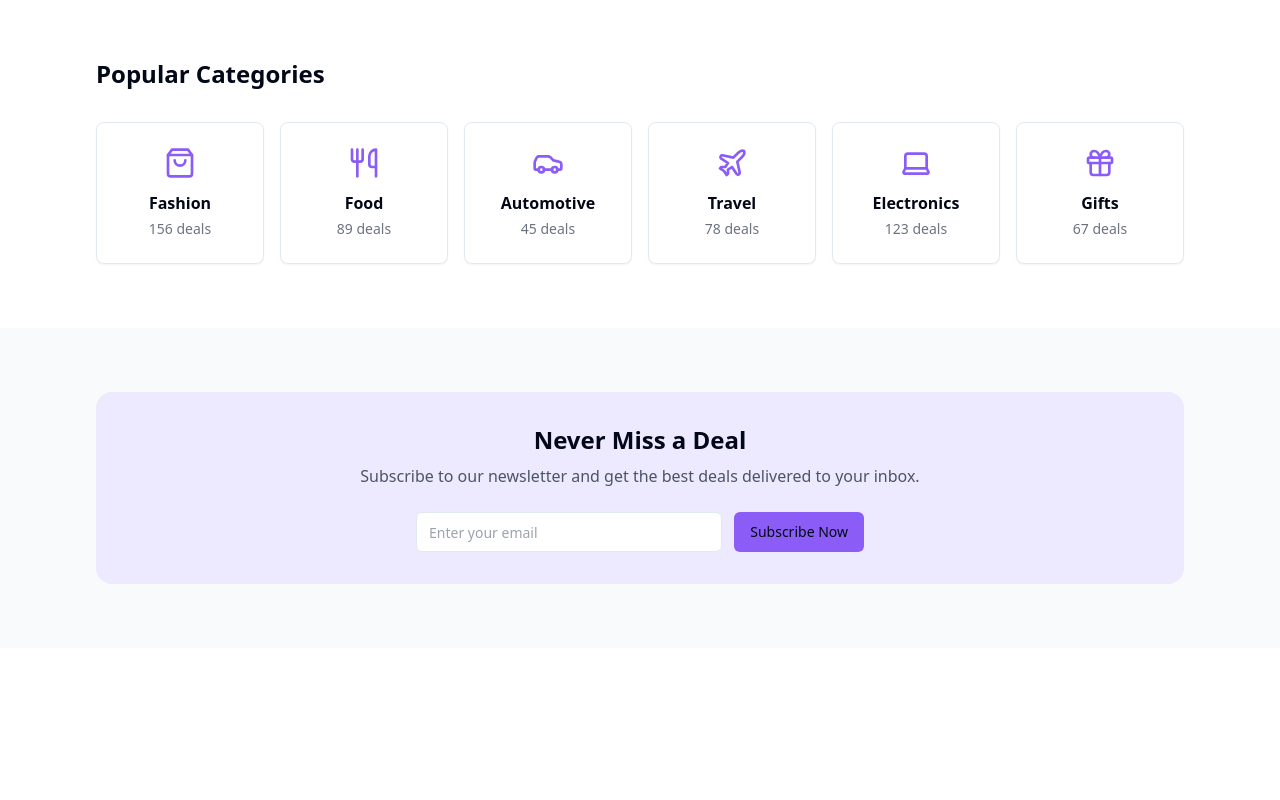
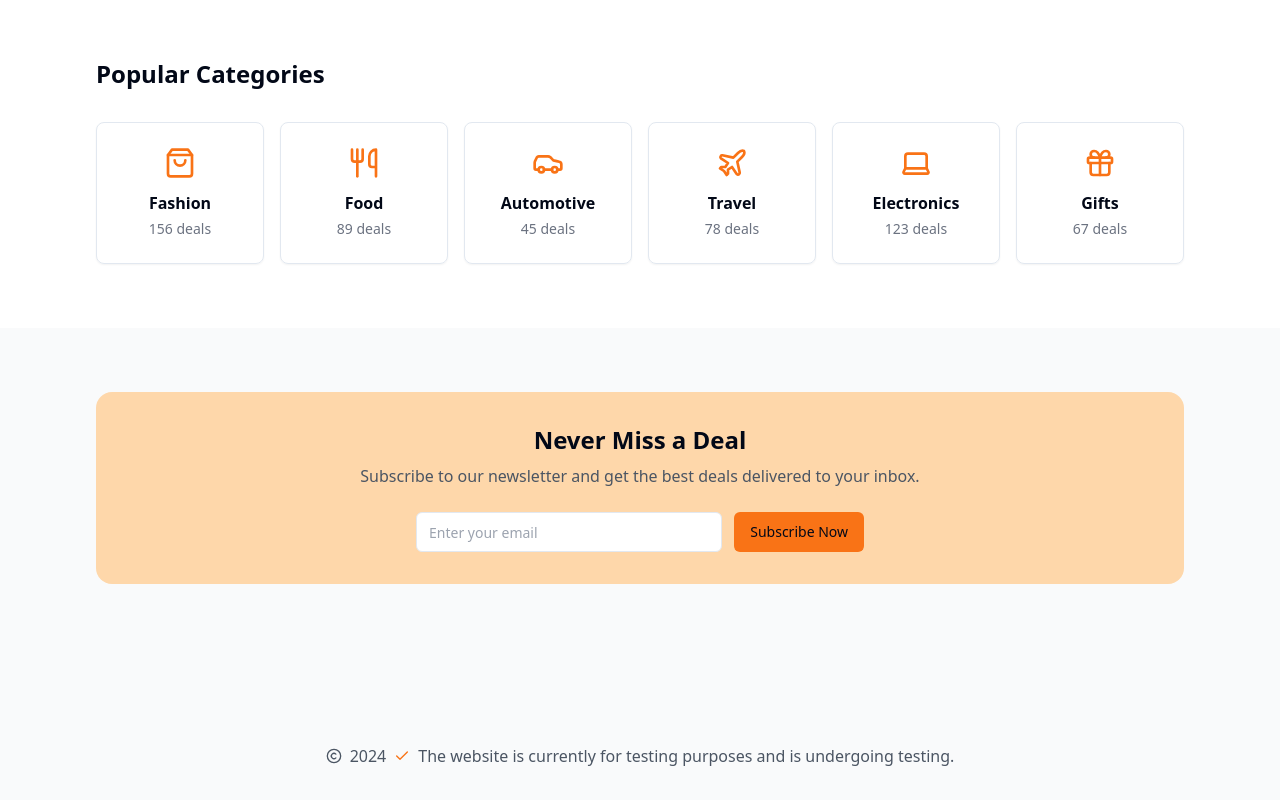
Before and after one commit to ashisweb/dealify-platform, a React (Vite) app: page / in a window 1280 px wide. Shown: the part 722-1522 px from the top of the page. Before the commit the page ends 1370 px from the top, so only its background shows below. Built offline with nearby package versions, Linux system fonts and the light colour scheme.

Commit message:
Update footer and color scheme
Changed the website's color scheme to orange and added a copyright-free icon. Updated the footer to include the message: "The website is currently for testing purposes and is undergoing testing."
[skip gpt_engineer]

```diff
--- /dev/null
+++ b/src/components/Footer.tsx
@@ -0,0 +1,16 @@
+import { Copyright, Check } from "lucide-react";
+
+export const Footer = () => {
+  return (
+    <footer className="bg-gray-50 py-8 mt-16">
+      <div className="container max-w-6xl mx-auto px-4">
+        <div className="flex items-center justify-center gap-2 text-gray-600">
+          <Copyright size={16} />
+          <span>2024</span>
+          <Check size={16} className="text-primary" />
+          <p>The website is currently for testing purposes and is undergoing testing.</p>
+        </div>
+      </div>
+    </footer>
+  );
+};
--- a/src/pages/Index.tsx
+++ b/src/pages/Index.tsx
@@ -3,6 +3,7 @@ import { SearchBar } from "@/components/SearchBar";
 import { DealCard } from "@/components/DealCard";
 import { CategoryCard } from "@/components/CategoryCard";
 import { Newsletter } from "@/components/Newsletter";
+import { Footer } from "@/components/Footer";
 
 const categories = [
   { icon: ShoppingBag, name: "Fashion", dealCount: 156 },
@@ -82,6 +83,9 @@ const Index = () => {
           <Newsletter />
         </div>
       </section>
+
+      {/* Footer */}
+      <Footer />
     </div>
   );
 };
--- a/tailwind.config.ts
+++ b/tailwind.config.ts
@@ -25,9 +25,9 @@ export default {
         background: "hsl(var(--background))",
         foreground: "hsl(var(--foreground))",
         primary: {
-          DEFAULT: "#8B5CF6",
-          hover: "#7C3AED",
-          light: "#EDE9FE",
+          DEFAULT: "#F97316", // Changed to orange
+          hover: "#EA580C", // Darker orange for hover
+          light: "#FED7AA", // Light orange background
         },
         secondary: {
           DEFAULT: "#F4F4F5",
```
